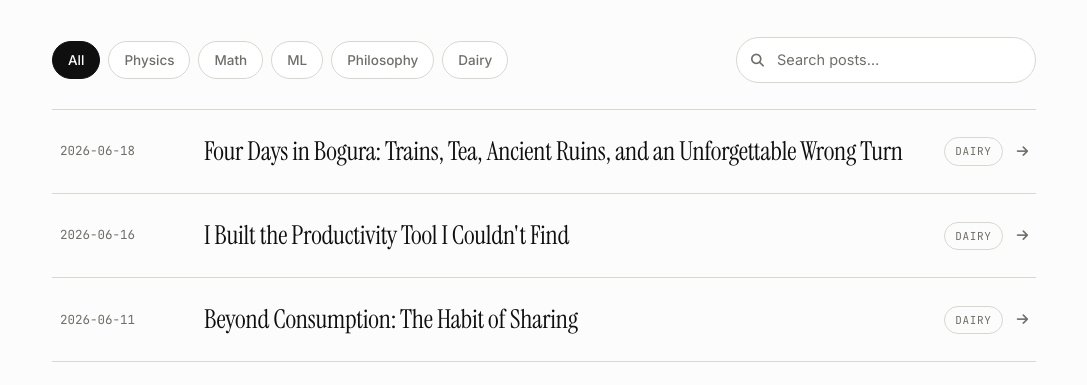
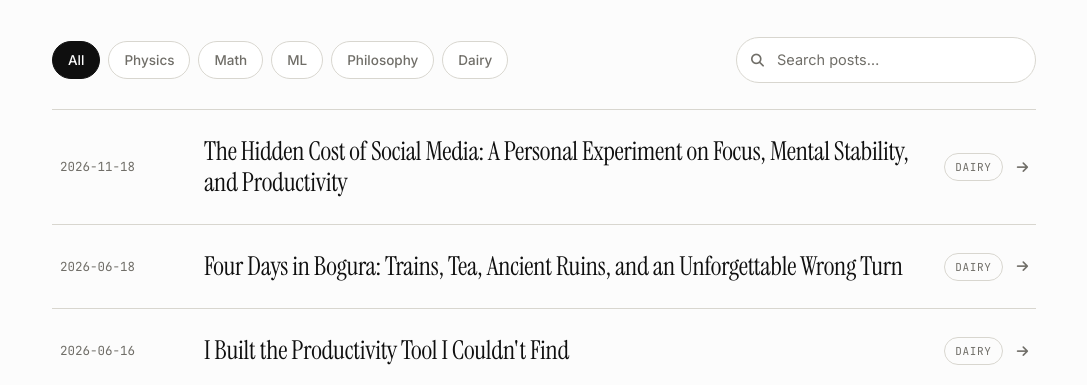
Before and after one commit to talhamahamud/portfolio, a plain HTML site: page blog.html in a window 1280 px wide. Shown: the part 374-759 px from the top of the page, without its empty margins (96-1183 px from the left). Drawn offline with Linux system fonts and the light colour scheme.

Commit message:
feat: add new blog post on the impact of social media on focus and productivity

```diff
--- a/blog.html
+++ b/blog.html
@@ -56,6 +56,14 @@
       </li> -->
 
       <!-- -----------blog-3----------- -->
+      <li class="post-row" data-tags="dairy">
+        <a href="post.html?id=blog-5">
+          <span class="post-date">2026-11-18</span>
+          <span class="post-title">The Hidden Cost of Social Media: A Personal Experiment on Focus, Mental Stability, and Productivity</span>
+          <span class="post-side"><span class="post-date-m">2026-11-18</span><span class="pill">Dairy</span><i class="fas fa-arrow-right"></i></span>
+        </a>
+      </li>
+
       <li class="post-row" data-tags="dairy">
         <a href="post.html?id=blog-3">
           <span class="post-date">2026-06-18</span>
```
Also changed, not shown: 1 other file.
